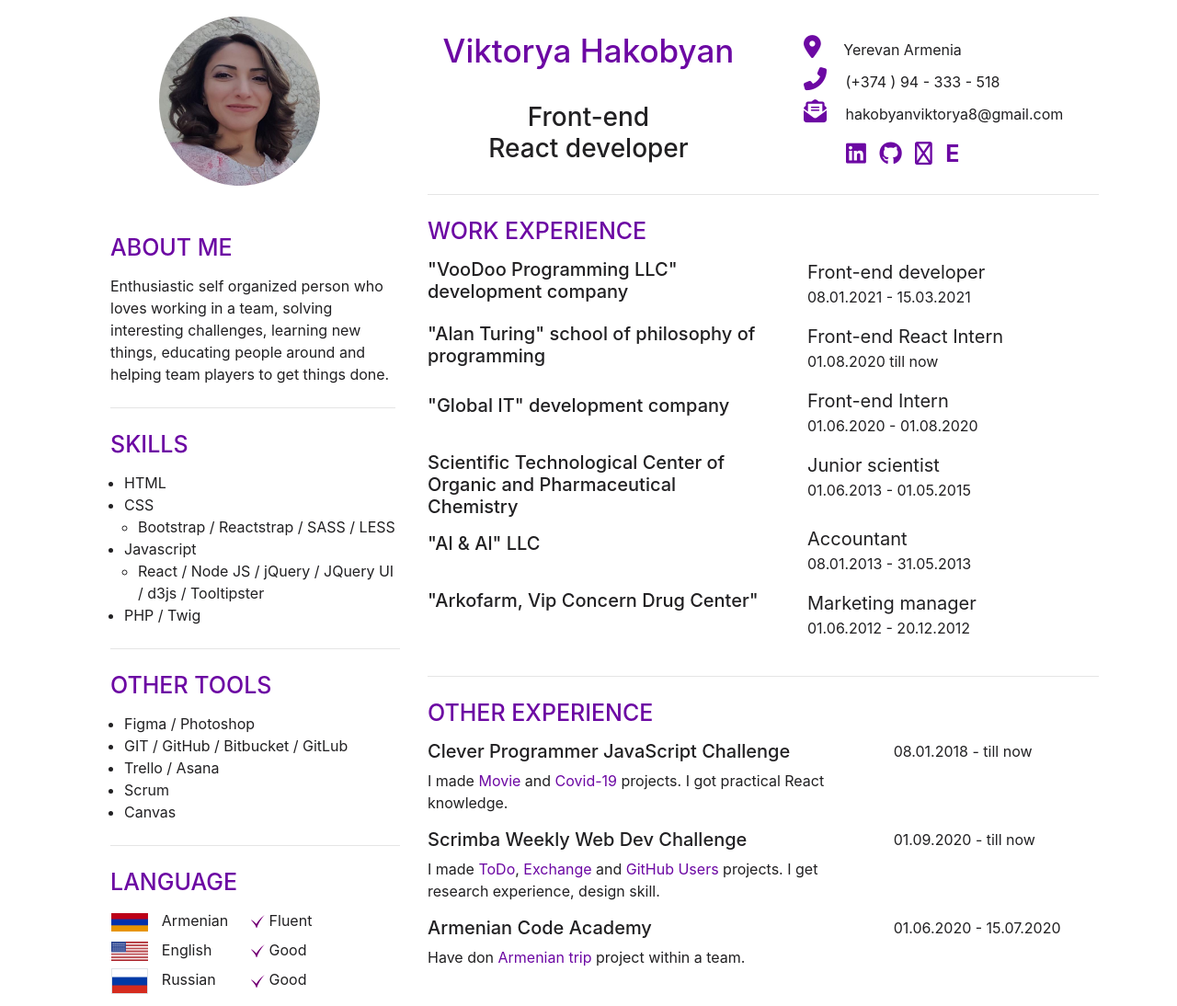
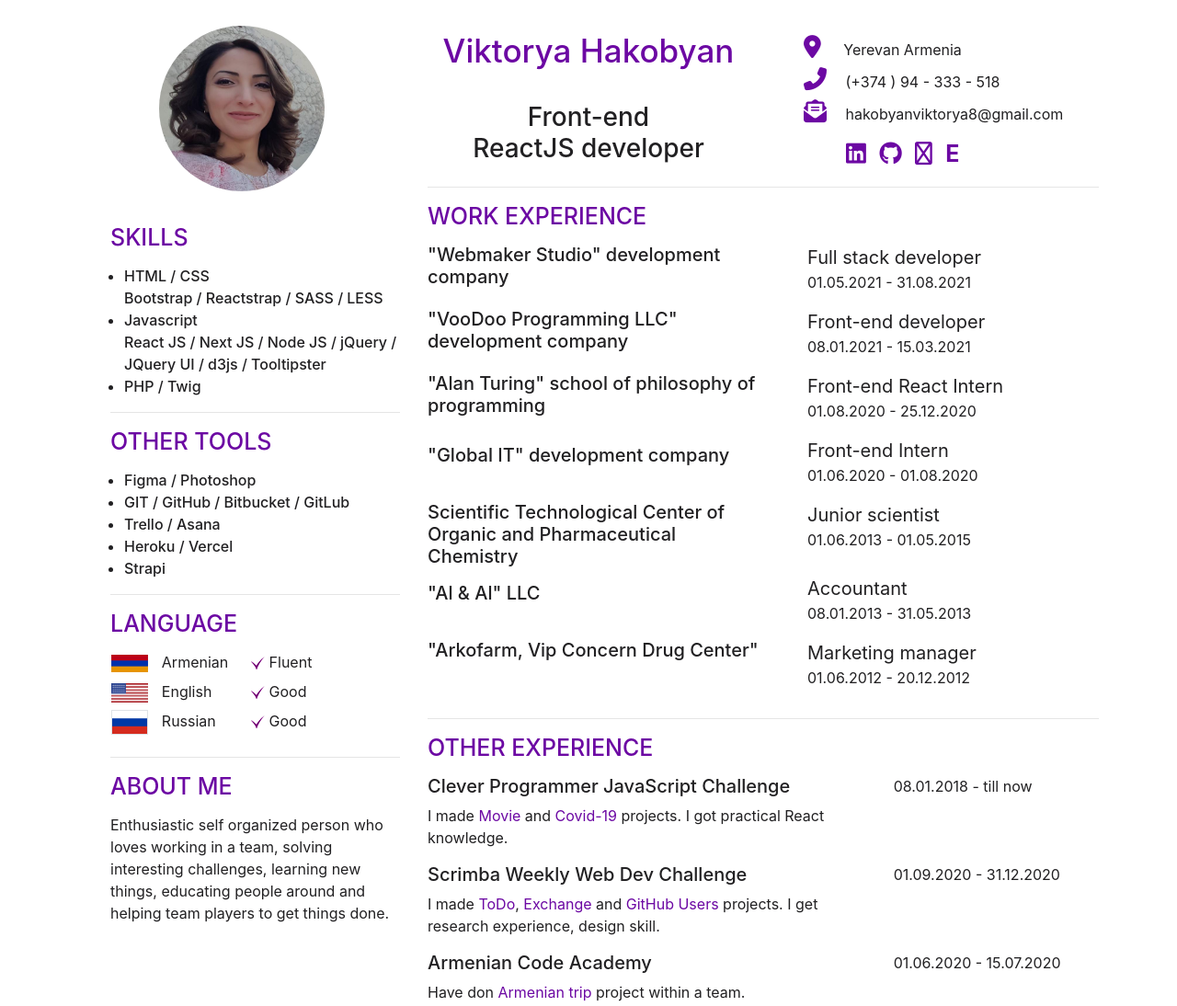
Before and after one commit to hakobyanviktoria8/ViktoryaCV, a plain HTML site: page index.html in a window 1280 px wide. Shown: the top 1094 px of the page at 92% size. Drawn offline with nearby package versions, Linux system fonts and the light colour scheme.

Commit message:
CV update

```diff
--- a/VIKTORYA_CV.css
+++ b/VIKTORYA_CV.css
@@ -1,79 +1,98 @@
-.container{
+.container {
     /*border: 1px solid #6c08a3;*/
     /*margin-top: 10px;*/
     /*padding: 10px;*/
     /*border-radius: 10px;*/
     color: #212022;
 }
+
 /*left*/
-.left .row{
+.left .row {
     padding-left: 10%;
 }
-.left .img{
-    margin: 5% 25% 15%;
-    width: 50%;
+
+.left .img {
+    margin: 8% 25% 10%;
+    width: 180px;
+    height: 180px;
     border-radius: 50%;
+    object-fit: cover;
 }
-.left .languages img{
+
+.left .skills li, .other_skills li {
+    font-weight: 500;
+}
+
+.left .languages img {
     width: 100%;
 }
-.left ul{
+
+.left ul {
     padding-left: 15px;
 }
-.left .about_me{
+
+.left .about_me {
     padding-right: 20px;
 }
 
 /*right*/
-.right{
+.right {
     margin-top: 3%;
 }
-.right h1{
+
+.right h1 {
     text-align: center;
     font-size: 35px;
     color: #6c08a3;
     margin-bottom: 35px;
 }
-.right i, #edabit{
+
+.right i, #edabit {
     color: #6c08a3;
     font-size: 25px;
     margin: 5px;
 }
-.right_contact_follow a{
+
+.right_contact_follow a {
     text-decoration: none;
 }
+
 .right_contact_follow a:hover, .right_contact_follow a:active,
-.right_contact_follow a:focus, .right_contact_follow a:visited{
+.right_contact_follow a:focus, .right_contact_follow a:visited {
     text-decoration: none;
 }
-.right_contact_follow{
+
+.right_contact_follow {
     margin-left: 20%;
     margin-top: 10px;
 }
 
 /*WORK EXPERIENCE*/
-.right p, .left p, .education p{
+.right p, .left p, .education p {
     font-size: 1rem;
 }
-.right h2, .left h2, .education h2{
+
+.right h2, .left h2, .education h2 {
     font-size: 25px;
     color: #6c08a3;
     margin-bottom: 15px;
 }
-.right_work span, .other_experience span{
+
+.right_work span, .other_experience span {
     font-size: 20px;
 }
+
 .right_work h4, .other_experience h4 {
     font-size: 20px;
 }
 
 /*other_experience*/
-.other_experience a{
+.other_experience a {
     color: #6c08a3;
 }
 
 /*Education footer*/
 
-tr th, tr td{
+tr th, tr td {
     font-size: 18px;
 }
--- a/index.html
+++ b/index.html
@@ -22,34 +22,20 @@
             <!--img-->
             <img src="Image/imgCV2.jpg" alt="" class="img">
 
-            <!--about me-->
-            <div class="row">
-                <div class="col-12 about_me">
-                    <h2>ABOUT ME</h2>
-                    <p>Enthusiastic self organized person who loves working in a team, solving interesting challenges, learning new things, educating people around and helping team players to get things done. </p>
-                    <hr class="my-4">
-                </div>
-            </div>
-
             <!--skills-->
             <div class="row">
                 <div class="col-12">
                     <h2>SKILLS</h2>
-                    <ul>
-                        <li>HTML</li>
-                        <li>CSS
-                            <ul>
-                                <li>Bootstrap / Reactstrap / SASS / LESS</li>
-                            </ul>
+                    <ul class="skills">
+                        <li>HTML / CSS <br>
+                            Bootstrap / Reactstrap / SASS / LESS
                         </li>
-                        <li>Javascript
-                            <ul>
-                                <li>React / Node JS / jQuery / JQuery UI / d3js / Tooltipster</li>
-                            </ul>
+                        <li>Javascript <br>
+                            React JS / Next JS / Node JS / jQuery / JQuery UI / d3js / Tooltipster
                         </li>
                         <li>PHP / Twig</li>
                     </ul>
-                    <hr class="my-4">
+                    <hr class="my-3">
                 </div>
             </div>
 
@@ -57,14 +43,14 @@
             <div class="row">
                 <div class="col-12">
                     <h2 class="text-uppercase">Other tools</h2>
-                    <ul>
+                    <ul class="other_skills">
                         <li>Figma / Photoshop</li>
                         <li>GIT / GitHub / Bitbucket / GitLub</li>
                         <li>Trello / Asana</li>
-                        <li>Scrum</li>
-                        <li>Canvas</li>
+                        <li>Heroku / Vercel</li>
+                        <li>Strapi</li>
                     </ul>
-                    <hr class="my-4">
+                    <hr class="my-3">
                 </div>
             </div>
 
@@ -108,6 +94,15 @@
                             Good
                         </div>
                     </div>
+                    <hr class="mt-4 mb-3">
+                </div>
+            </div>
+
+            <!--about me-->
+            <div class="row">
+                <div class="col-12 about_me">
+                    <h2>ABOUT ME</h2>
+                    <p>Enthusiastic self organized person who loves working in a team, solving interesting challenges, learning new things, educating people around and helping team players to get things done. </p>
                 </div>
             </div>
         </div>
@@ -119,7 +114,7 @@
                 <div class="col-6 text-center p-0">
                     <h1>Viktorya Hakobyan</h1>
                     <h3>Front-end <br>
-                        React developer
+                        ReactJS developer
                     </h3>
                 </div>
                 <div class="col-6 right_contact">
@@ -152,7 +147,7 @@
                 </div>
             </div>
 
-            <hr class="my-4">
+            <hr class="my-3">
 
             <!--work experience-->
             <div class="work">
@@ -172,6 +167,15 @@
                 <!--</div>-->
                 <div class="row  right_work">
                     <div class="col-6 pr-0">
+                        <h4>"Webmaker Studio" development company</h4>
+                    </div>
+                    <div class="col-6 pl-5">
+                        <span>Full stack developer</span>
+                        <p>01.05.2021 - 31.08.2021</p>
+                    </div>
+                </div>
+                <div class="row  right_work">
+                    <div class="col-6 pr-0">
                         <h4>"VooDoo Programming LLC" development company</h4>
                     </div>
                     <div class="col-6 pl-5">
@@ -185,7 +189,7 @@
                     </div>
                     <div class="col-6 pl-5">
                         <span>Front-end React Intern</span>
-                        <p>01.08.2020 till now</p>
+                        <p>01.08.2020 - 25.12.2020</p>
                     </div>
                 </div>
                 <div class="row  right_work">
@@ -226,7 +230,7 @@
                 </div>
             </div>
 
-            <hr class="my-4">
+            <hr class="my-3">
 
             <!--other experience-->
             <div class="other_experience">
@@ -250,7 +254,7 @@
                         <p>I made <a href="https://hakobyanviktoria8.github.io/todo-localstorage/">ToDo</a>, <a href="https://hakobyanviktoria8.github.io/exchangechalang/">Exchange</a> and <a href="https://hakobyanviktoria8.github.io/github-users/">GitHub Users</a> projects. I get research experience, design skill.</p>
                     </div>
                     <div class="col-4">
-                        <p>01.09.2020 - till now</p>
+                        <p>01.09.2020 - 31.12.2020</p>
                     </div>
                 </div>
                 <div class="row">
```
